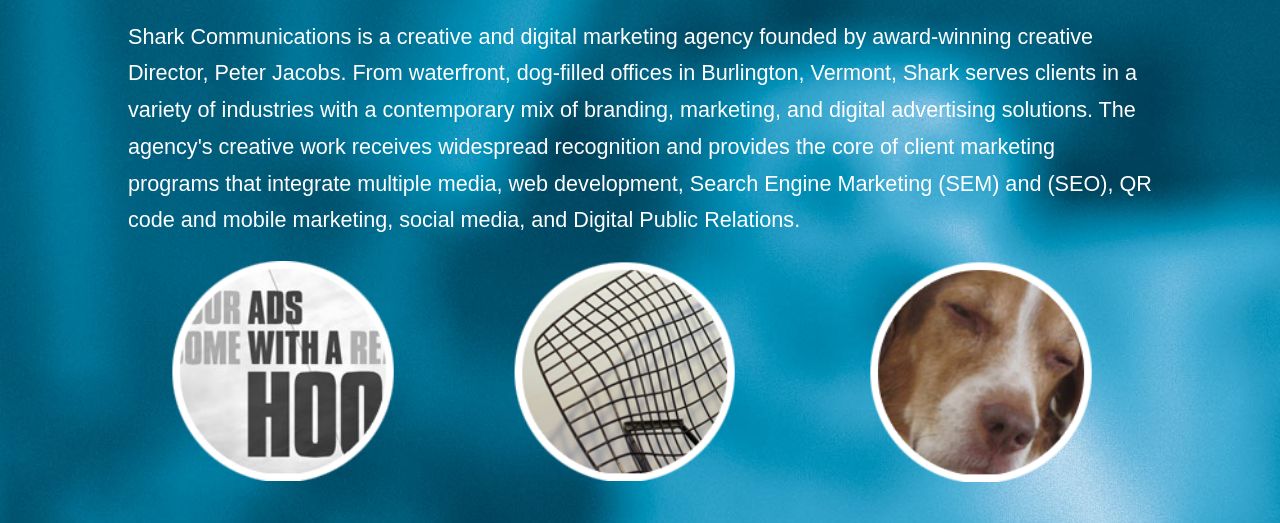
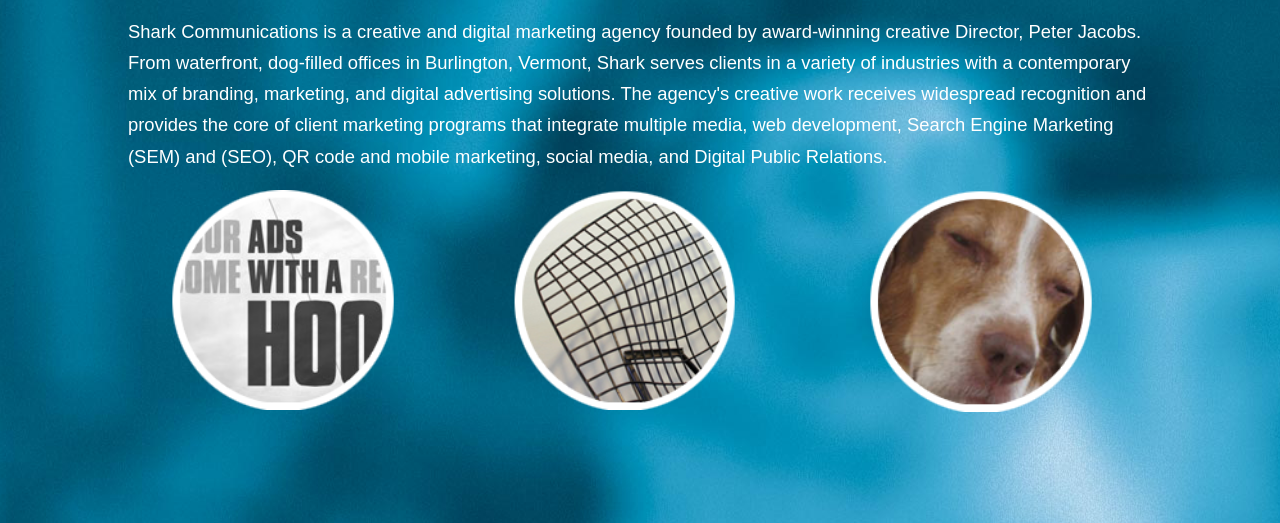
Before and after one commit to sharkcomm/newshark, a plain HTML site: page index.html in a window 1280 px wide. Shown: the part 258-781 px from the top of the page. Drawn offline with nearby package versions, Linux system fonts and the light colour scheme.

Commit message:
messed some stuff up
made background images size: cover

```diff
--- a/scss/style.scss
+++ b/scss/style.scss
@@ -50,10 +50,14 @@ section {
 	padding: 8em 10%;
 	position: relative;
 	float: left;
+	-webkit-background-size: cover;
+	-moz-background-size: cover;
+	-o-background-size: cover;
+	background-size: cover;
 }
 
 section p {
-	font-size: 1.35em;
+	font-size: 1.15em;
 	line-height: 1.7em;
 }
 
@@ -74,11 +78,11 @@ p {
 }
 
 .agency {
-	background: url('../images/blueblur.jpg') 50% 0 repeat fixed;
+	background: url('../images/blueblur.jpg') no-repeat center center fixed;
 }
 
 .work {
-	background: url('../images/books2.jpeg') 50% 0 repeat fixed;
+	background: url('../images/books2.jpeg') no-repeat center center fixed;
 	min-height: 1000px;
 }
 
```
Also changed, not shown: css/style.css.
